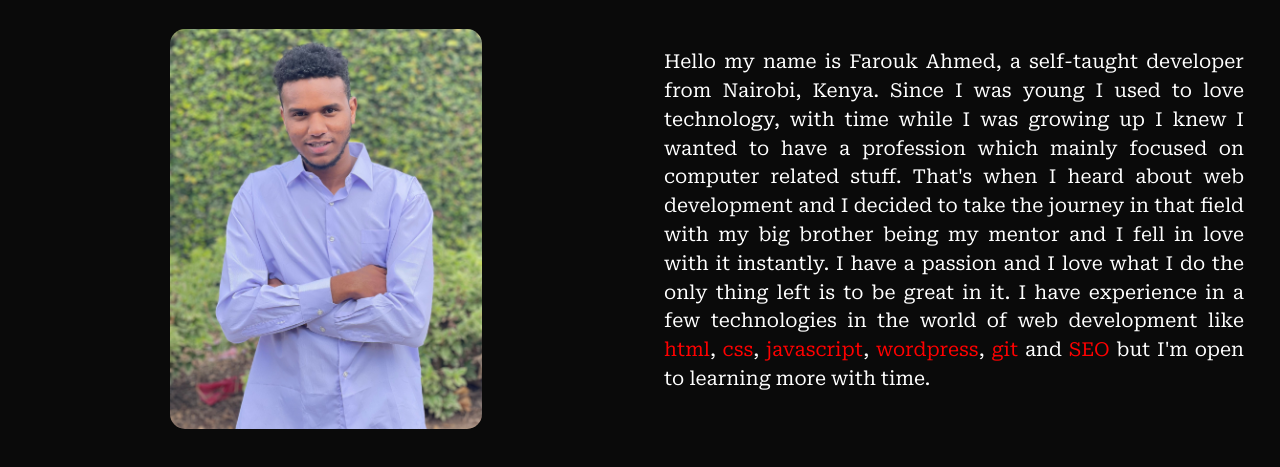
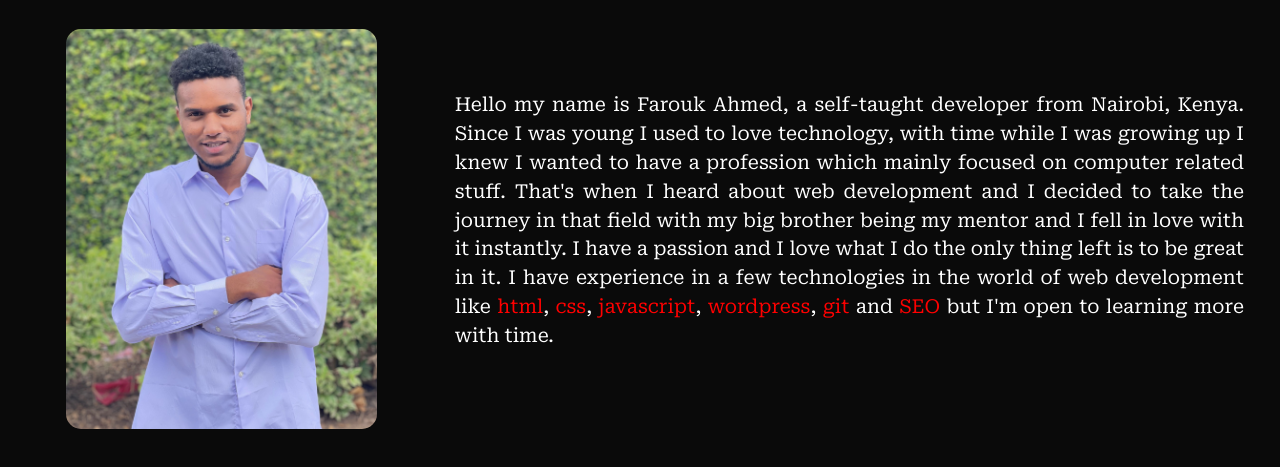
Before and after one commit to Akukzeey/Farouk, a plain HTML site: page index.html in a window 1280 px wide. Shown: the part 721-1188 px from the top of the page. Drawn offline with nearby package versions, Linux system fonts and the light colour scheme.

Commit message:
recent commit html
Signed-off-by: Farouk <thiagoacookie@gmail.com>

```diff
--- a/index.html
+++ b/index.html
@@ -59,10 +59,10 @@
         <div class="container-2 row g-0" id="about">
             <h1 data-aos="fade-in" class="header-about-me">ABOUT ME</h1>
             <div class="row g-0">
-                <div data-aos="fade-in" class="col-md-6 about-image">
+                <div data-aos="fade-in" class="col-lg-4 col-md-6 about-image">
                     <img src="images/Main-Image.JPG" alt="" class="main-img">
                 </div>
-                <div class="col-md-6 d-flex align-items-center" data-aos="fade-in">
+                <div class="col-lg-8 col-md-6 d-flex align-items-center" data-aos="fade-in">
                     <p class="about-text">Hello my name is Farouk Ahmed, a self-taught developer from Nairobi, Kenya.
                         Since I was young I used to love technology, with time while I was growing up I knew I wanted to
                         have a profession which mainly focused on computer related stuff. That's when I heard about web
```
